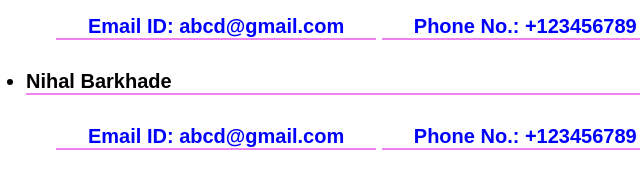
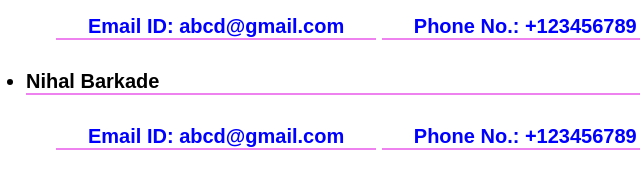
Before and after one commit to Shubhamsk2000/Crime-Alert, a plain HTML site: page PBL/about.html in a window 1280 px wide. Shown: the part 861-1038 px from the top of the page, 19-659 px from the left. Drawn offline with Linux system fonts and the light colour scheme.

Commit message:
Change to my name

```diff
--- a/PBL/about.html
+++ b/PBL/about.html
@@ -138,7 +138,7 @@
 					<li>Email ID: abcd@gmail.com</li>
 					<li>Phone No.: +123456789</li>
 				</ul>
-				<li>Nihal Barkhade</li>
+				<li>Nihal Barkade</li>
 				<ul class="contact">
 					<li>Email ID: abcd@gmail.com</li>
 					<li>Phone No.: +123456789</li>
```
